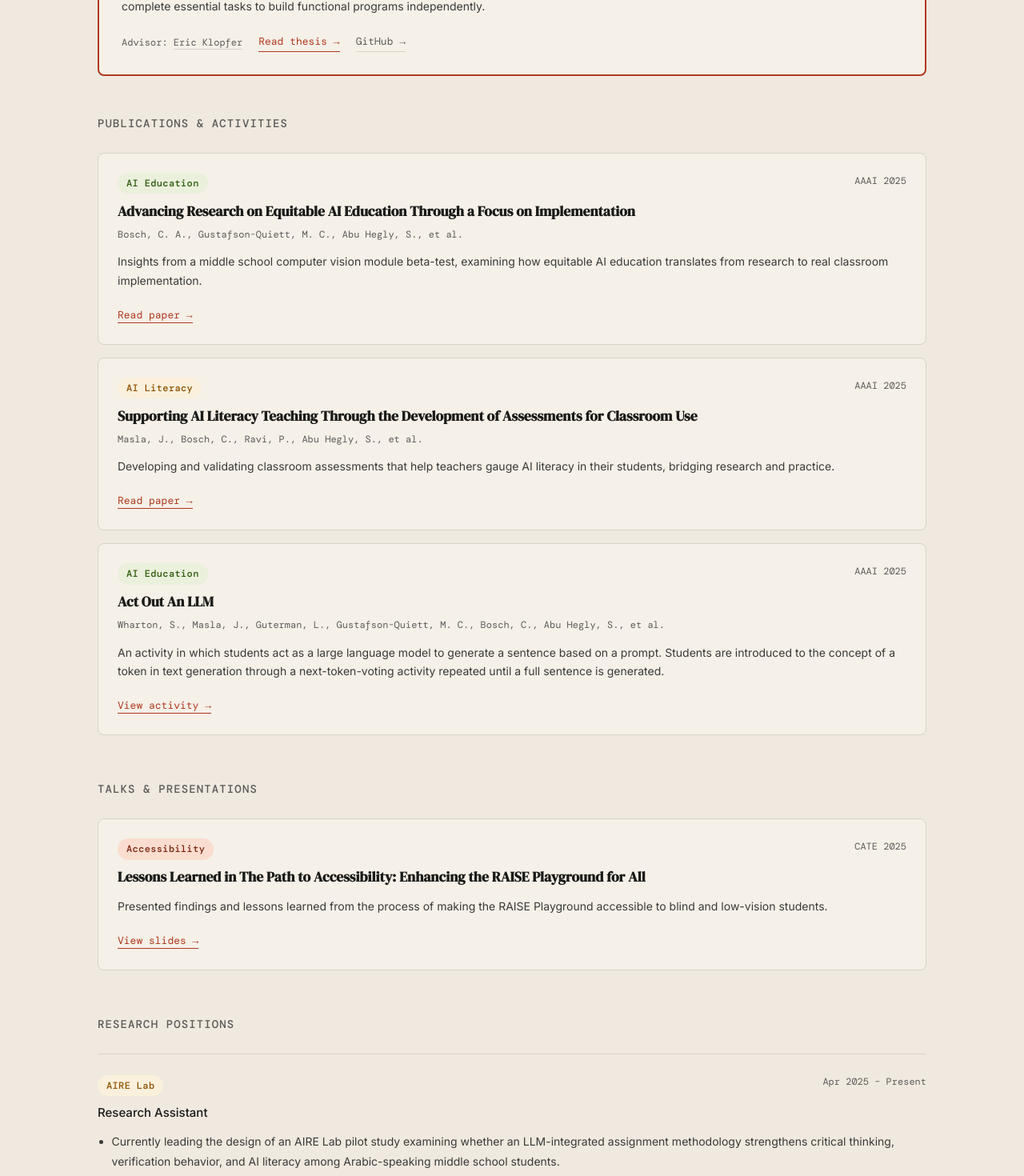
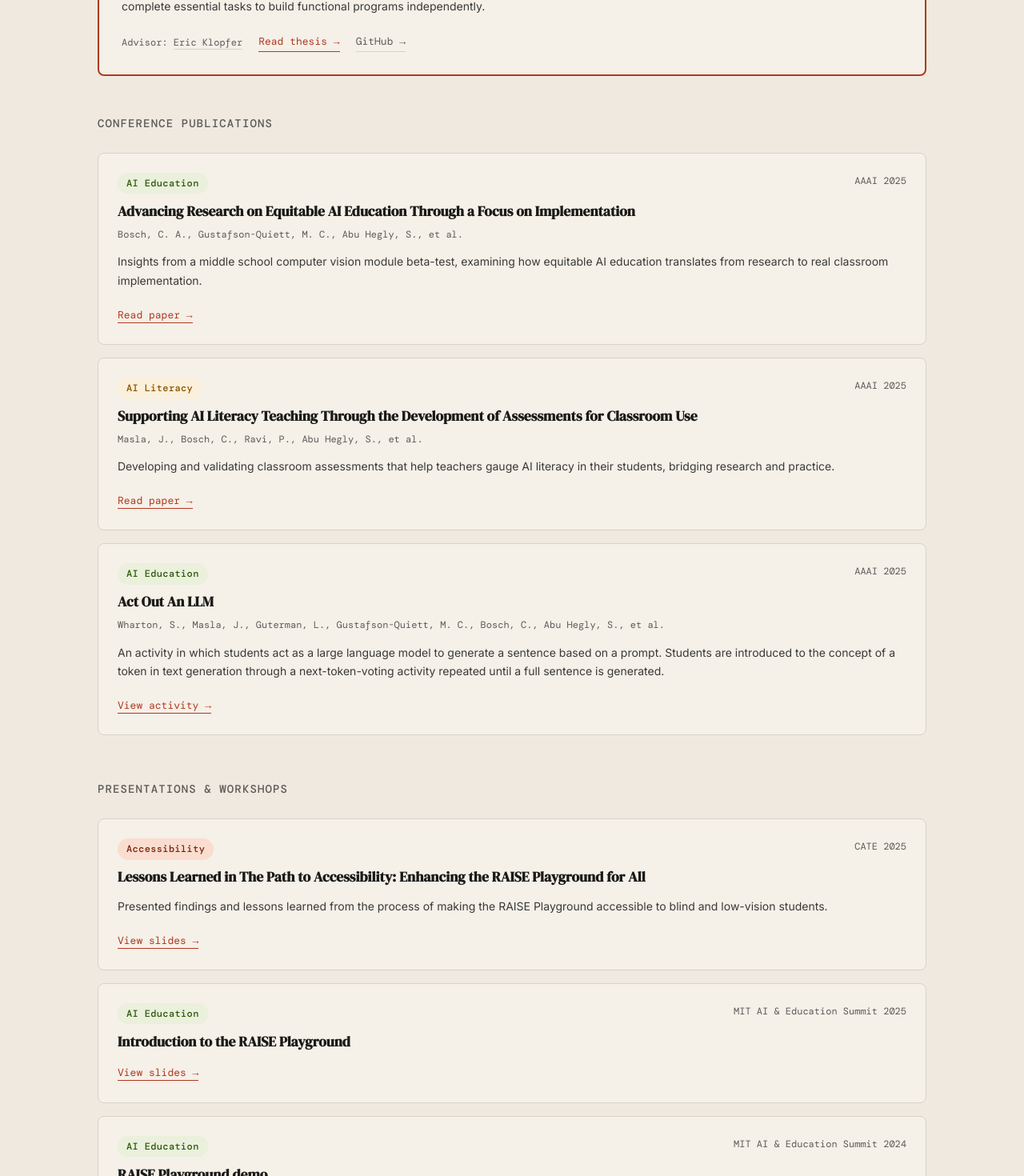
Before and after one commit to Samarh18/samar-portfolio, a Next.js app: page / in a window 1280 px wide. Shown: the part 3032-4502 px from the top of the page at 80% size. Built offline with nearby package versions, Linux system fonts and the light colour scheme; a web font is replaced by a local one.

Commit message:
Update Research section headings and add workshop entries

```diff
--- a/components/Research.tsx
+++ b/components/Research.tsx
@@ -9,6 +9,8 @@ const publications = [
 
 const talks = [
   { title: 'Lessons Learned in The Path to Accessibility: Enhancing the RAISE Playground for All', venue: 'CATE 2025', description: 'Presented findings and lessons learned from the process of making the RAISE Playground accessible to blind and low-vision students.', tag: 'tag-red', tagLabel: 'Accessibility', link: 'https://drive.google.com/file/d/1fCr4QcKqJueqeKb1SqcCBSq8GuflgQFk/view?usp=sharing', linkLabel: 'View slides' },
+  { title: 'Introduction to the RAISE Playground', venue: 'MIT AI & Education Summit 2025', description: '', tag: 'tag-green', tagLabel: 'AI Education', link: 'https://docs.google.com/presentation/d/1CewqQQQN0uUPIkYbr1sVuvUsyh1XSAlJvgDBrigJxks/edit?usp=sharing', linkLabel: 'View slides' },
+  { title: 'RAISE Playground demo', venue: 'MIT AI & Education Summit 2024', description: '', tag: 'tag-green', tagLabel: 'AI Education', link: '', linkLabel: '' },
 ]
 
 const positions = [
@@ -97,7 +99,7 @@ export default function Research() {
         </FadeUp>
 
         {/* Publications */}
-        <FadeUp><h3 style={{ fontFamily: 'var(--mono)', fontSize: '14px', fontWeight: 500, color: '#5C5B59', letterSpacing: '0.08em', marginBottom: '1.5rem' }}>PUBLICATIONS &amp; ACTIVITIES</h3></FadeUp>
+        <FadeUp><h3 style={{ fontFamily: 'var(--mono)', fontSize: '14px', fontWeight: 500, color: '#5C5B59', letterSpacing: '0.08em', marginBottom: '1.5rem' }}>CONFERENCE PUBLICATIONS</h3></FadeUp>
         <StaggerGroup style={{ display: 'flex', flexDirection: 'column', gap: '1rem', marginBottom: '3.5rem' }}>
           {publications.map((pub, i) => (
             <StaggerItem key={i}>
@@ -116,7 +118,7 @@ export default function Research() {
         </StaggerGroup>
 
         {/* Talks */}
-        <FadeUp><h3 style={{ fontFamily: 'var(--mono)', fontSize: '14px', fontWeight: 500, color: '#5C5B59', letterSpacing: '0.08em', marginBottom: '1.5rem' }}>TALKS &amp; PRESENTATIONS</h3></FadeUp>
+        <FadeUp><h3 style={{ fontFamily: 'var(--mono)', fontSize: '14px', fontWeight: 500, color: '#5C5B59', letterSpacing: '0.08em', marginBottom: '1.5rem' }}>PRESENTATIONS &amp; WORKSHOPS</h3></FadeUp>
         <StaggerGroup style={{ display: 'flex', flexDirection: 'column', gap: '1rem', marginBottom: '3.5rem' }}>
           {talks.map((talk, i) => (
             <StaggerItem key={i}>
@@ -125,9 +127,9 @@ export default function Research() {
                   <span className={`tag ${talk.tag}`}>{talk.tagLabel}</span>
                   <span style={{ fontFamily: 'var(--mono)', fontSize: '12px', color: '#5C5B59' }}>{talk.venue}</span>
                 </div>
-                <h4 style={{ fontFamily: 'var(--serif)', fontSize: '1.1rem', marginBottom: '0.75rem', lineHeight: 1.4 }}>{talk.title}</h4>
-                <p style={{ fontSize: '14px', color: '#3A3A38', lineHeight: 1.7, marginBottom: '1rem' }}>{talk.description}</p>
-                <a href={talk.link} target="_blank" rel="noopener noreferrer" style={linkStyle} onMouseEnter={e => e.currentTarget.style.opacity='0.7'} onMouseLeave={e => e.currentTarget.style.opacity='1'}>{talk.linkLabel} →</a>
+                <h4 style={{ fontFamily: 'var(--serif)', fontSize: '1.1rem', marginBottom: talk.description || talk.link ? '0.75rem' : 0, lineHeight: 1.4 }}>{talk.title}</h4>
+                {talk.description && <p style={{ fontSize: '14px', color: '#3A3A38', lineHeight: 1.7, marginBottom: talk.link ? '1rem' : 0 }}>{talk.description}</p>}
+                {talk.link && <a href={talk.link} target="_blank" rel="noopener noreferrer" style={linkStyle} onMouseEnter={e => e.currentTarget.style.opacity='0.7'} onMouseLeave={e => e.currentTarget.style.opacity='1'}>{talk.linkLabel} →</a>}
               </article>
             </StaggerItem>
           ))}
```
